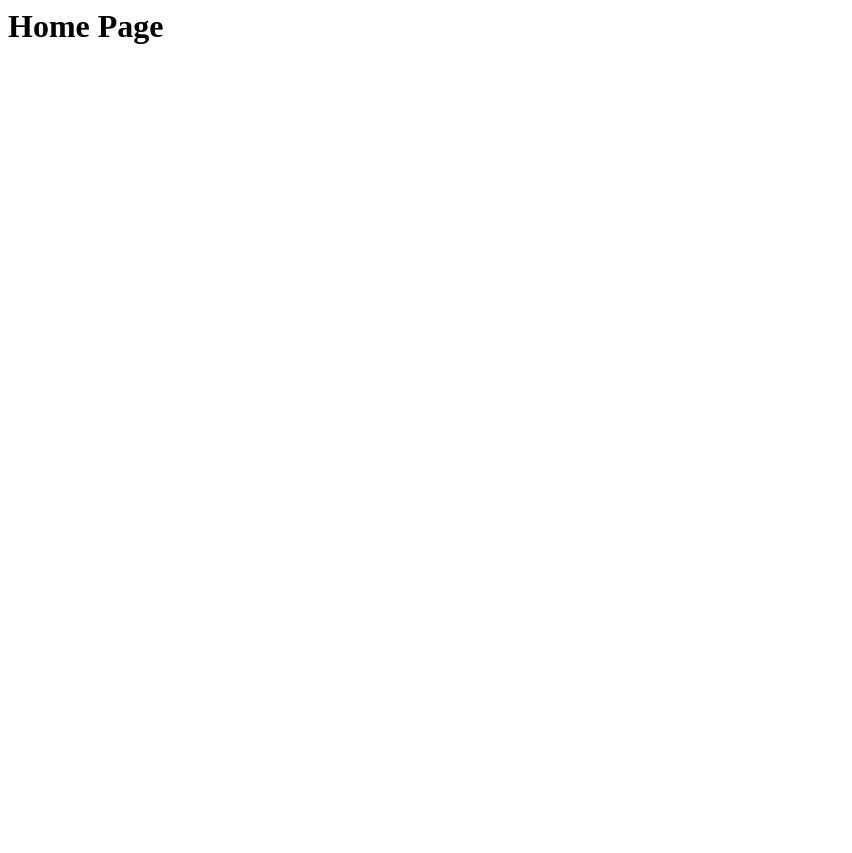
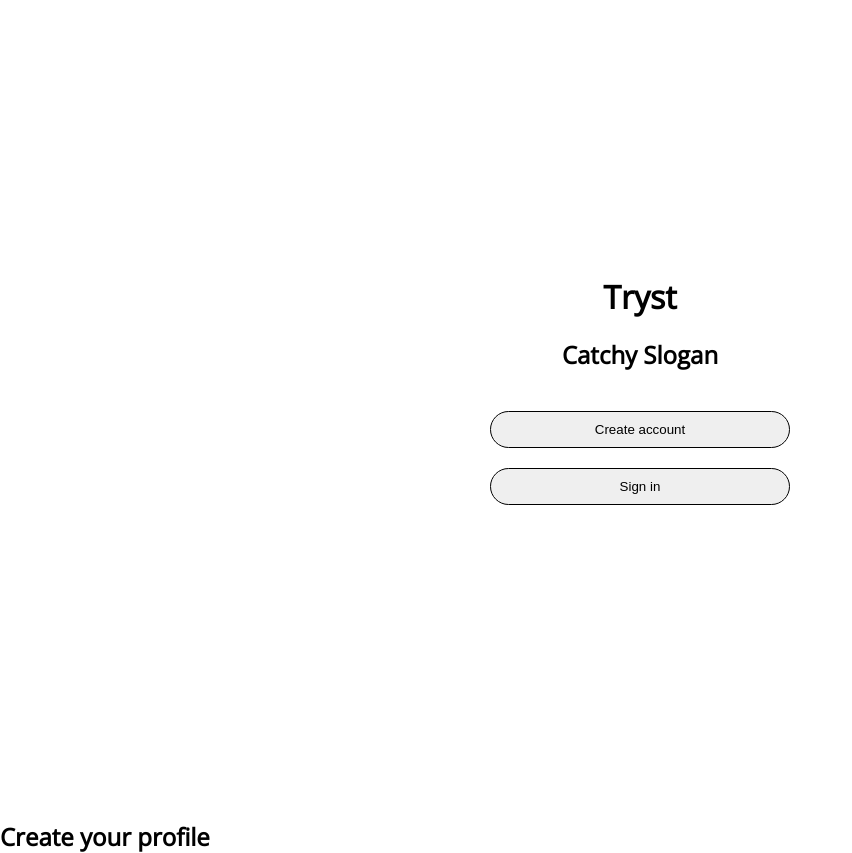
Before and after one commit to lexach91/DateLoc, a Django app: page / in a window 1280 px wide. Before the commit the part shown is almost empty. Shown: the whole page, without its empty margins (0-852 px from the left). Before the commit the page ends 44 px from the top, so only its background shows below. Run offline with Django 3.2, Linux system fonts and the light colour scheme; parts of the project's set-up code (start-up, migrations or seed data) failed here and were passed over.

Commit message:
Add core html elements and basic styles

```diff
--- a/home/templates/home/home.html
+++ b/home/templates/home/home.html
@@ -1 +1,40 @@
-<h1>Home Page</h1>
+<!DOCTYPE html>
+<html lang="en">
+
+<head>
+    <meta charset="UTF-8">
+    <meta http-equiv="X-UA-Compatible" content="IE=edge">
+    <meta name="viewport" content="width=device-width, initial-scale=1.0">
+    <title>Tryst</title>
+
+    <link rel="stylesheet" href="../../../static/css/base.css">
+</head>
+
+<body>
+    <!-- Landing Page Content -->
+    <div id="flex-container" class="hidden">
+        <h1>Tryst</h1>
+        <h2>Catchy Slogan</h2>
+        <div>
+            <button type="button" id="create-account-btn" class="center, homepage-btn">Create account</button>
+            <button type="button" id="sign-in-btn" class="center, homepage-btn">Sign in</button>
+        </div>
+    </div>
+
+    <!-- Create Profile Content -->
+    <div id="create-profile-container">
+        <h2>Create your profile</h2>
+        <form action="" method="post">
+
+        </form>
+    </div>
+
+    <div id="sign-in-content" class="hidden">
+
+    </div>
+
+
+    <script src="assets/js/script.js"></script>
+</body>
+
+</html>
--- a/static/css/base.css
+++ b/static/css/base.css
@@ -0,0 +1,39 @@
+@import url('https://fonts.googleapis.com/css2?family=Open+Sans&display=swap');
+
+html{
+    height: 100%;
+    width: 100%;
+}
+body {
+    font-family: 'Open Sans', sans-serif;
+    width: 100%;
+    height: 100%;
+    margin: 0px;
+    padding: 0px;
+}
+
+h1 {
+    margin: 0px;
+}
+
+#flex-container {
+    display: flex;
+    flex-direction: column;
+    justify-content: center;
+    position: relative;
+    text-align: center;
+    height: 100%;
+}
+
+.homepage-btn {
+    width: 300px;
+    display: block;
+    margin: 20px auto;
+    padding: 10px 30px;
+    border: 1px solid black;
+    border-radius: 100px;
+}
+
+.hidden {
+    display: none;
+}
```
